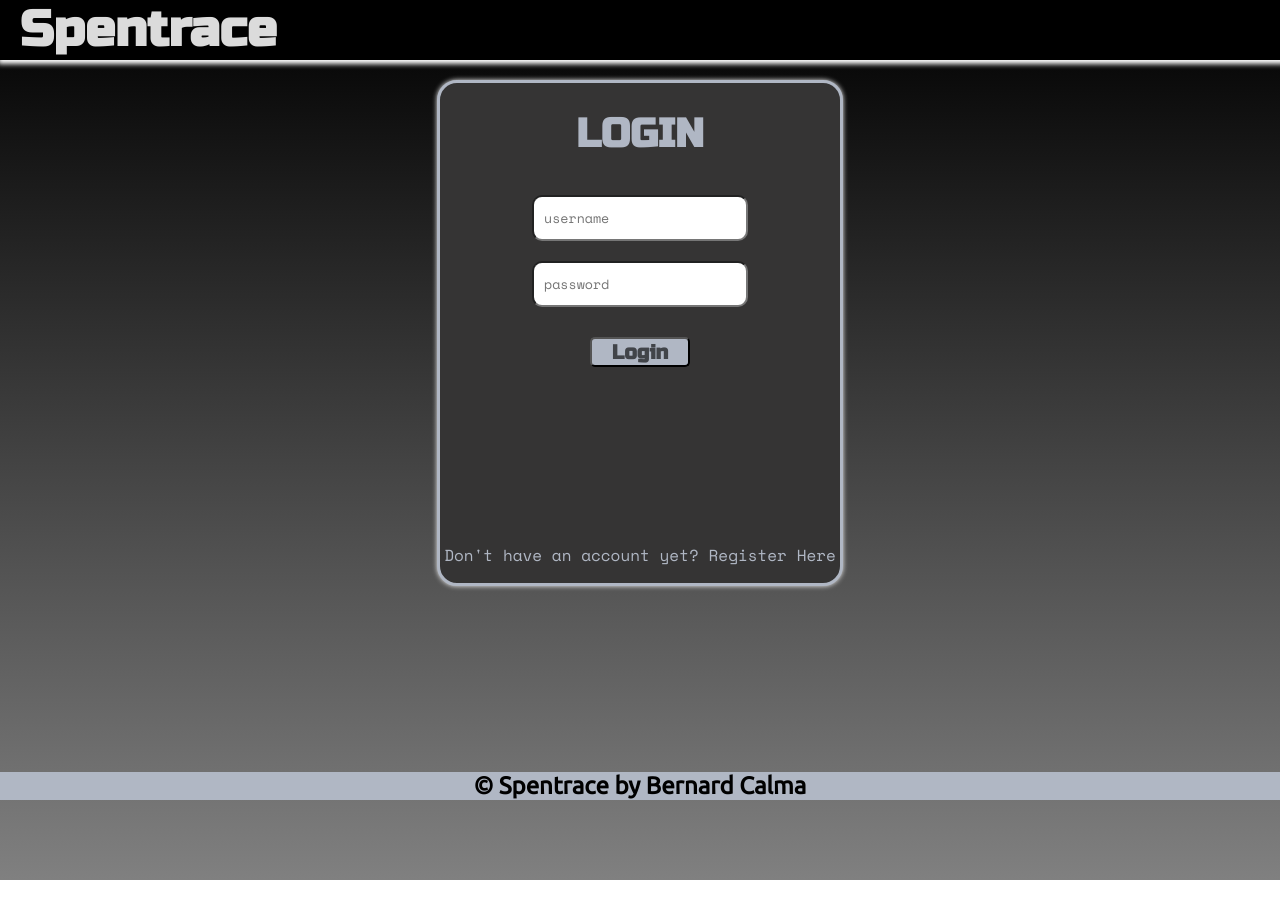
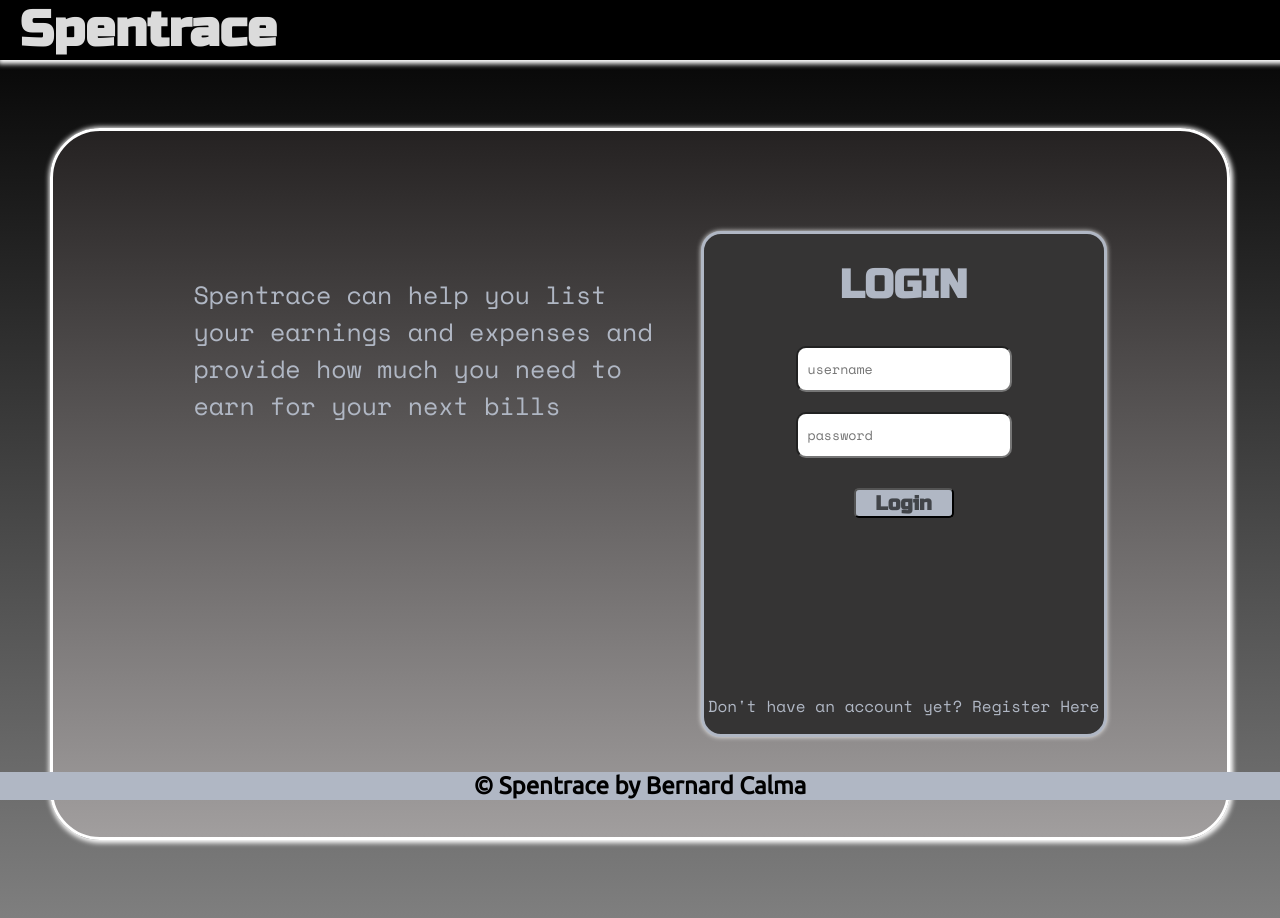
Before and after one commit to Bernard-Calma/spentrace-react, a React (Create React App) app: page / in a window 1280 px wide. Shown: the top 918 px of the page. Before the commit the page ends 880 px from the top, so only its background shows below. Built offline with nearby package versions, Linux system fonts and the light colour scheme.

Commit message:
added landing page screen

```diff
--- a/src/App.css
+++ b/src/App.css
@@ -21,8 +21,4 @@ body {
     margin: 0;
     padding: 0;
   }
-
-  .App {
-
-  }
 }
--- a/src/App.js
+++ b/src/App.js
@@ -9,6 +9,7 @@ import Show from './container/show/Show';
 import Header from './container/header/Header';
 import Footer from './container/footer/Footer';
 import EditBill from './container/edit/EditBill';
+import LandingPage from './container/landingPage/LandingPage';
 console.log("test");
 const App = () => {
   console.log("Development/Production: " + process.env.NODE_ENV)
@@ -118,29 +119,15 @@ const App = () => {
           : <></>
         }
         </>
-        :
-        <>
-          { view === "Register"
-          ?
-          <Register
+        : <LandingPage
+          view = {view}
           setUser = {setUser}
           user = {user}
           handleChange = {handleChange}
           handleChangeView = {handleChangeView}
-          />
-          :
-          <Login
-            handleChange = {handleChange}
           handleLogin = {handleLogin}
-            handleChangeView = {handleChangeView}
-            setUser = {setUser}
-            user = {user}
           loginMessage = {loginMessage}
         />
-
-          }
-        </>
-
       }
       <Footer />
     </div>
--- a/src/container/add/Add.css
+++ b/src/container/add/Add.css
@@ -6,7 +6,7 @@
     border: solid #B0B7C4;
     border-radius: 20px;
     width: 700px;
-    margin: 10px auto;
+    margin: 80px auto;
     text-align: center;
     padding: 20px;
     background-color: rgb(53, 52, 52);
--- a/src/container/footer/footer.css
+++ b/src/container/footer/footer.css
@@ -20,7 +20,3 @@
 #protfolioLink:hover{
     color: white;
 }
-
-@media screen and (max-width: 900px) {
-
-}
--- /dev/null
+++ b/src/container/landingPage/LandingPage.jsx
@@ -0,0 +1,33 @@
+import Login from "../login/Login";
+import Register from "../login/Register";
+import "./landingPage.css"
+
+const LandingPage = (props) =>{
+    return(
+        <div className="containerLandingPage">
+            <div className="introduction">
+                <p>Spentrace can help you list your earnings and expenses and provide how much you need to earn for your next bills</p>
+            </div>
+            { props.view === "Register"
+            ?
+            <Register
+                setUser = {props.setUser}
+                user = {props.user}
+                handleChange = {props.handleChange}
+                handleChangeView = {props.handleChangeView}
+            />
+            :
+            <Login
+                handleChange = {props.handleChange}
+                handleLogin = {props.handleLogin}
+                handleChangeView = {props.handleChangeView}
+                setUser = {props.setUser}
+                user = {props.user}
+                loginMessage = {props.loginMessage}
+            />
+            }
+        </div>
+    )
+}
+
+export default LandingPage;
--- /dev/null
+++ b/src/container/landingPage/landingPage.css
@@ -0,0 +1,32 @@
+.containerLandingPage{
+    border: solid white;
+    border-radius: 50px;
+    margin: 10% 50px;
+    padding: 100px;
+    display: flex;
+    justify-content: center;
+    overflow: hidden;
+    background: linear-gradient(rgb(37, 34, 34), rgb(161, 158, 158));
+    box-shadow: 1px 1px 5px 2px white;
+
+}
+
+
+.introduction{
+    /* border: solid gray; */
+    padding: 20px;
+    font-family: "Space Mono";
+    font-size: 25px;
+    width: 50%;
+}
+
+
+@media screen and (max-width: 900px) {
+    .containerLandingPage{
+        all: unset;
+    }
+
+    .introduction {
+        display: none;
+    }
+}
--- a/src/container/login/Login.css
+++ b/src/container/login/Login.css
@@ -4,7 +4,6 @@
     height: 500px;
     width: 400px;
     text-align: center;
-    margin: 80px auto;
     font-family: 'Space Mono', monospace;
     display: flex;
     flex-direction: column;
```
Lines whose indentation alone changed are shown as unchanged.
